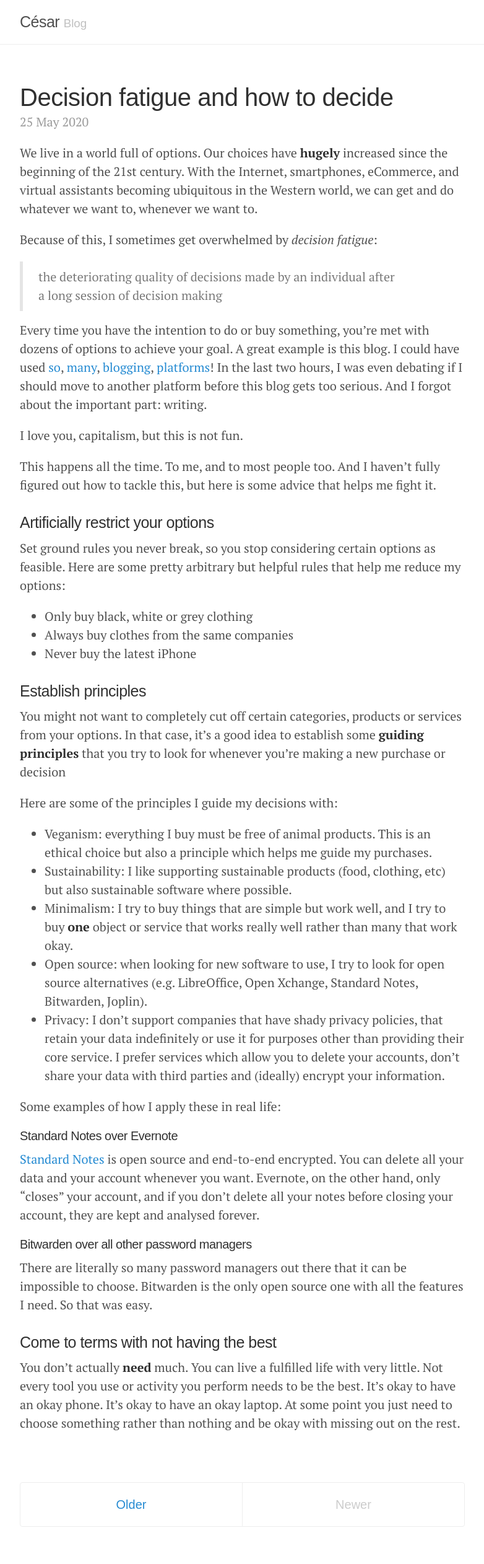
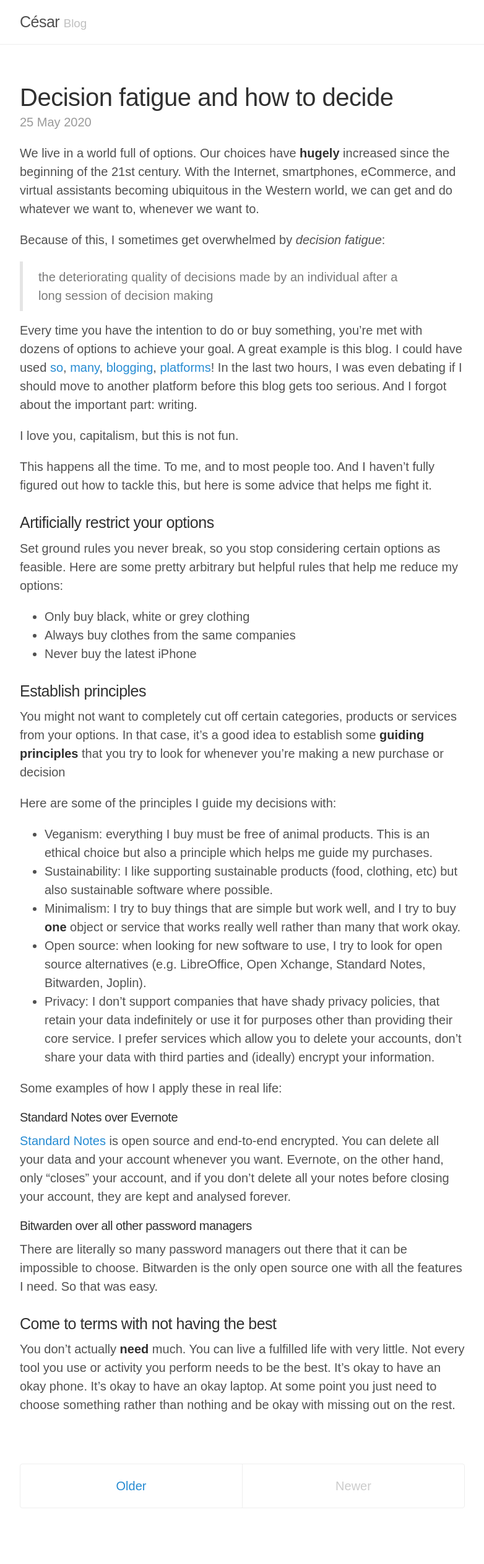
Before and after one commit to cesarferradas/ferrad.as, a Jekyll site: the page built from index.html, in a window 1280 px wide. Shown: the whole page at 62% size, without its empty margins (248-1030 px from the left). Built offline with Jekyll 4.4.1, drawn with Linux system fonts in a browser that asks for light colours; the list of posts is cut into pages by our own code; after the commit the page ends 2494 px from its top, so only the background shows below that.

Commit message:
change paragraph font

```diff
--- a/public/css/lanyon.css
+++ b/public/css/lanyon.css
@@ -41,7 +41,7 @@ body {
 }
 
 html {
-  font-family: "PT Serif", Georgia, "Times New Roman", serif;
+  font-family: "Avenir Next", Arial, serif;
 }
 
 h1, h2, h3, h4, h5, h6 {
```
